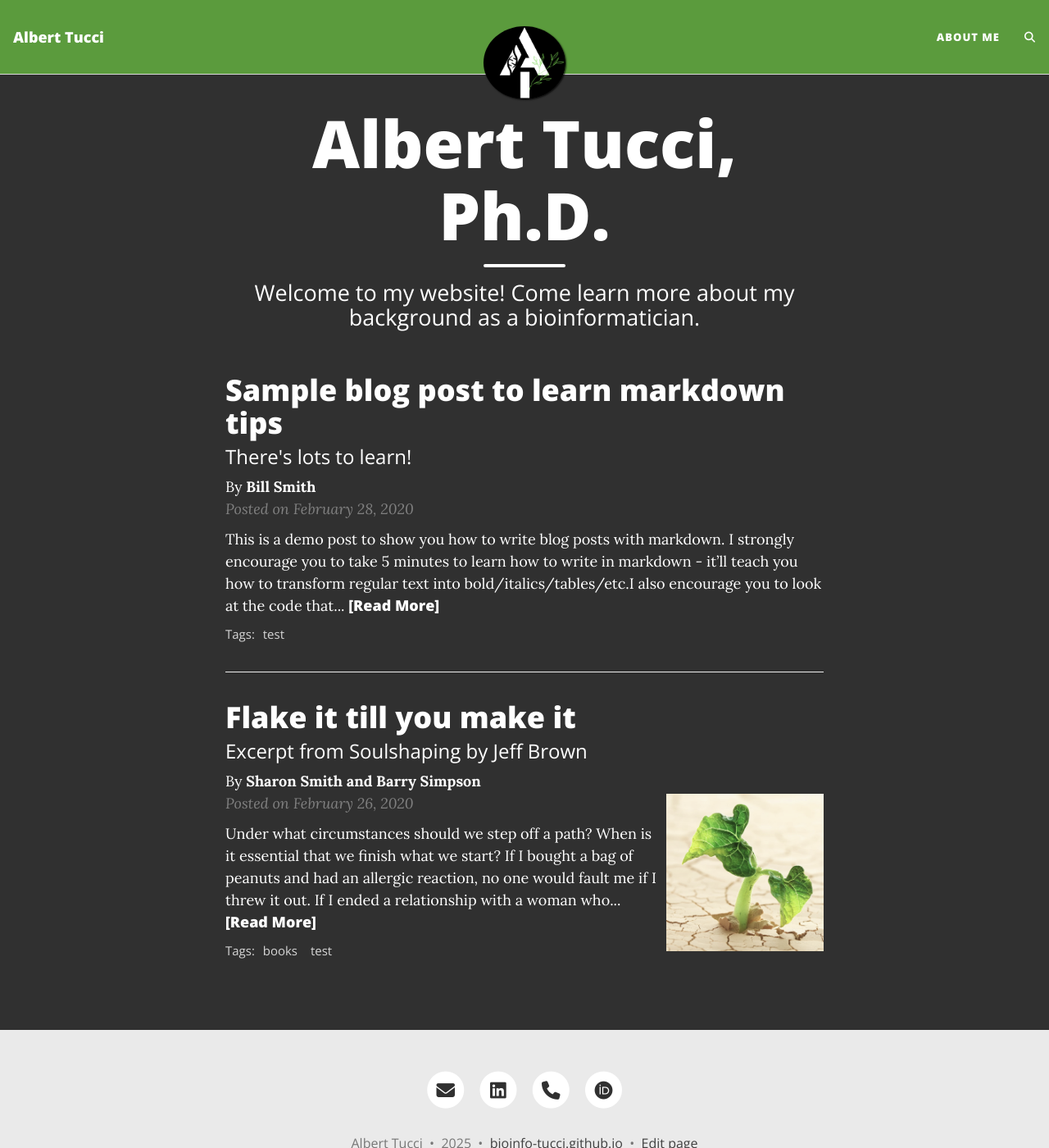
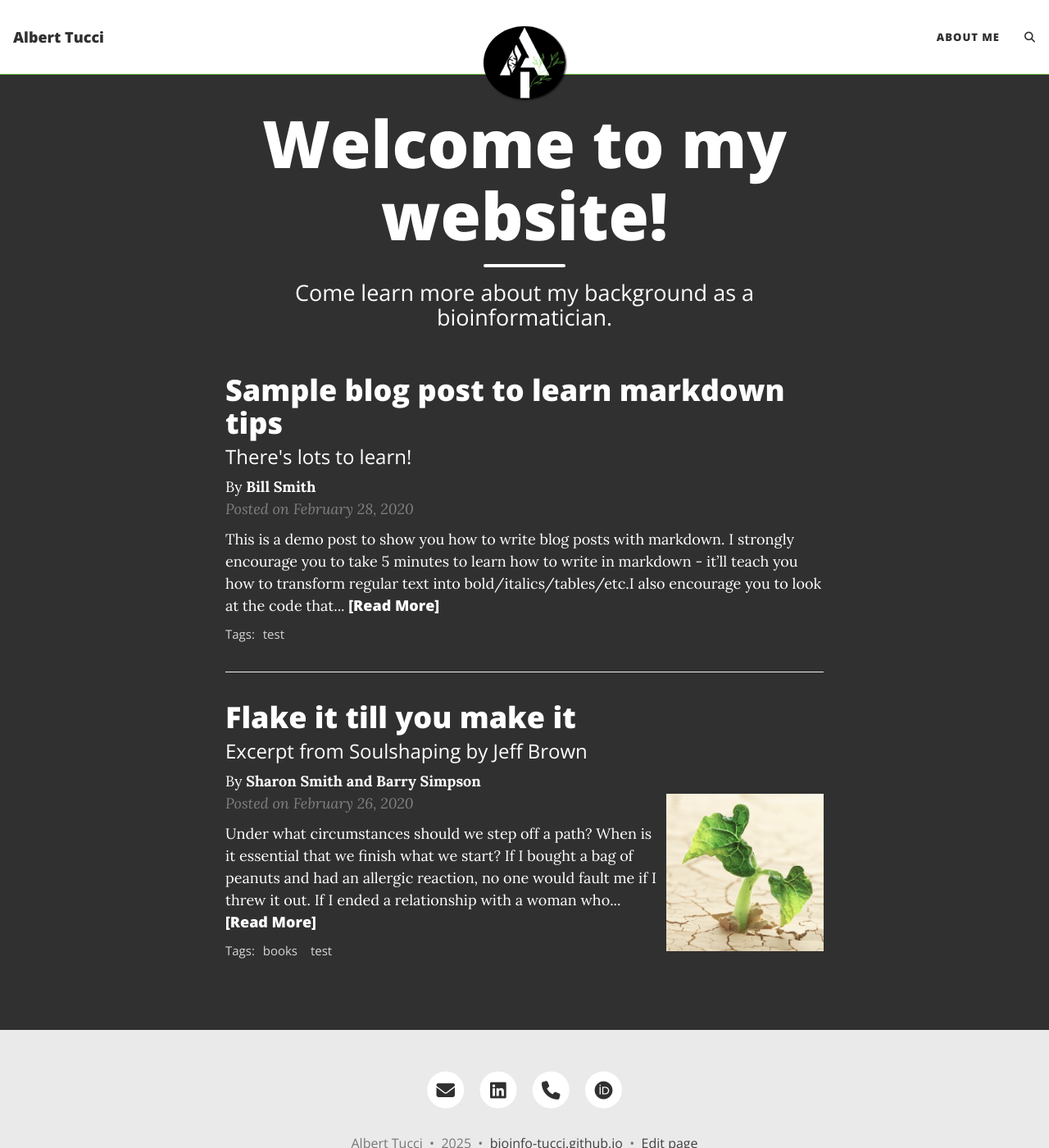
Before and after one commit to bioinfo-tucci/bioinfo-tucci.github.io, a Jekyll site: the page built from index.html, in a window 1280 px wide and 1400 px high. Shown: the whole window at 82% size. Built offline with Jekyll 4.4.1, drawn with Linux system fonts in a browser that asks for light colours; the list of posts is cut into pages by our own code; comment, search, counter and statistics services are not loaded.

Commit message:
navcol change

```diff
--- a/_config.yml
+++ b/_config.yml
@@ -139,9 +139,9 @@ page-col: "#303030"
 text-col: "#FFFFFF"
 link-col: "#008AFF"
 hover-col: "#0085A1"
-navbar-col: "#5b9b3d"
-navbar-text-col: "#FFFFFF"
-navbar-border-col: "#DDDDDD"
+navbar-col: "#FFFFFF"
+navbar-text-col: "#303030"
+navbar-border-col: "#7ed957"
 footer-col: "#EAEAEA"
 footer-text-col: "#777777"
 footer-link-col: "#404040"
--- a/index.html
+++ b/index.html
@@ -1,5 +1,5 @@
 ---
 layout: home
-title: Albert Tucci, Ph.D.
-subtitle: Welcome to my website! Come learn more about my background as a bioinformatician.
+title: Welcome to my website!
+subtitle: Come learn more about my background as a bioinformatician.
 ---
```
